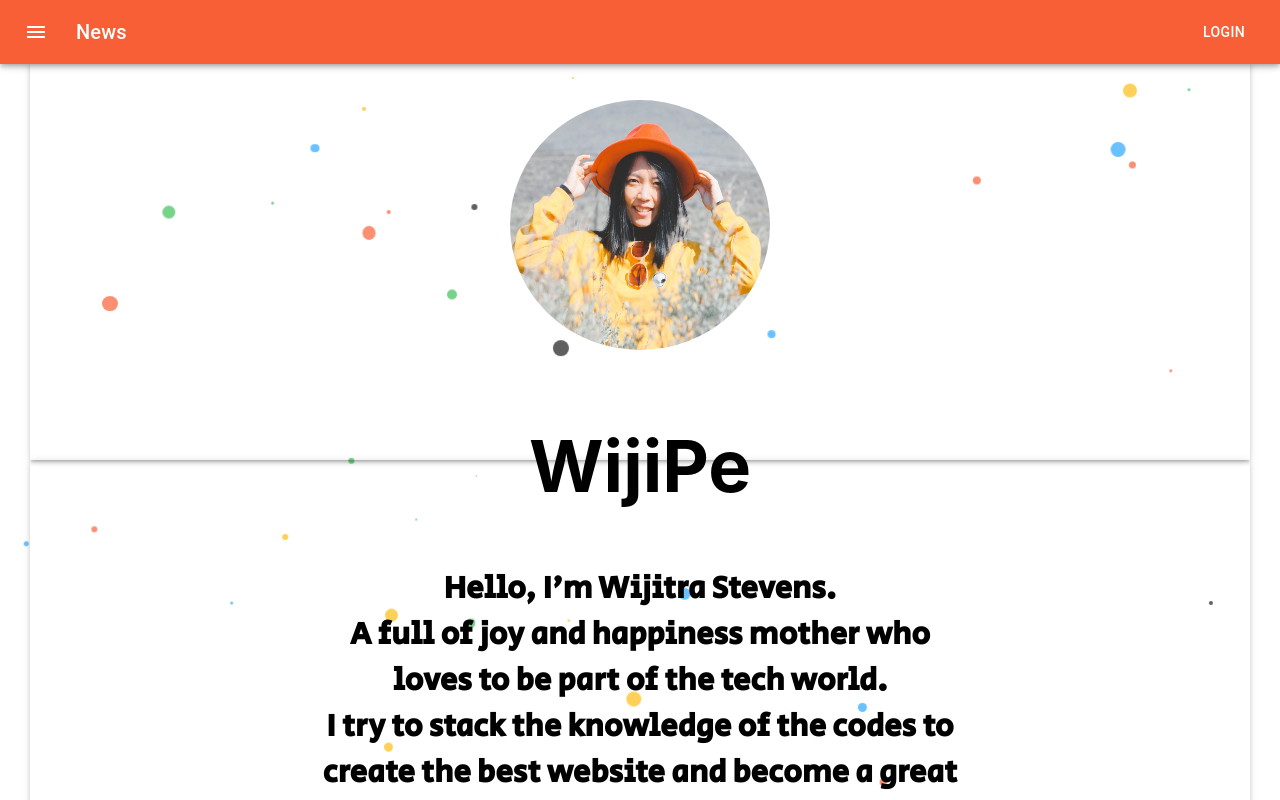
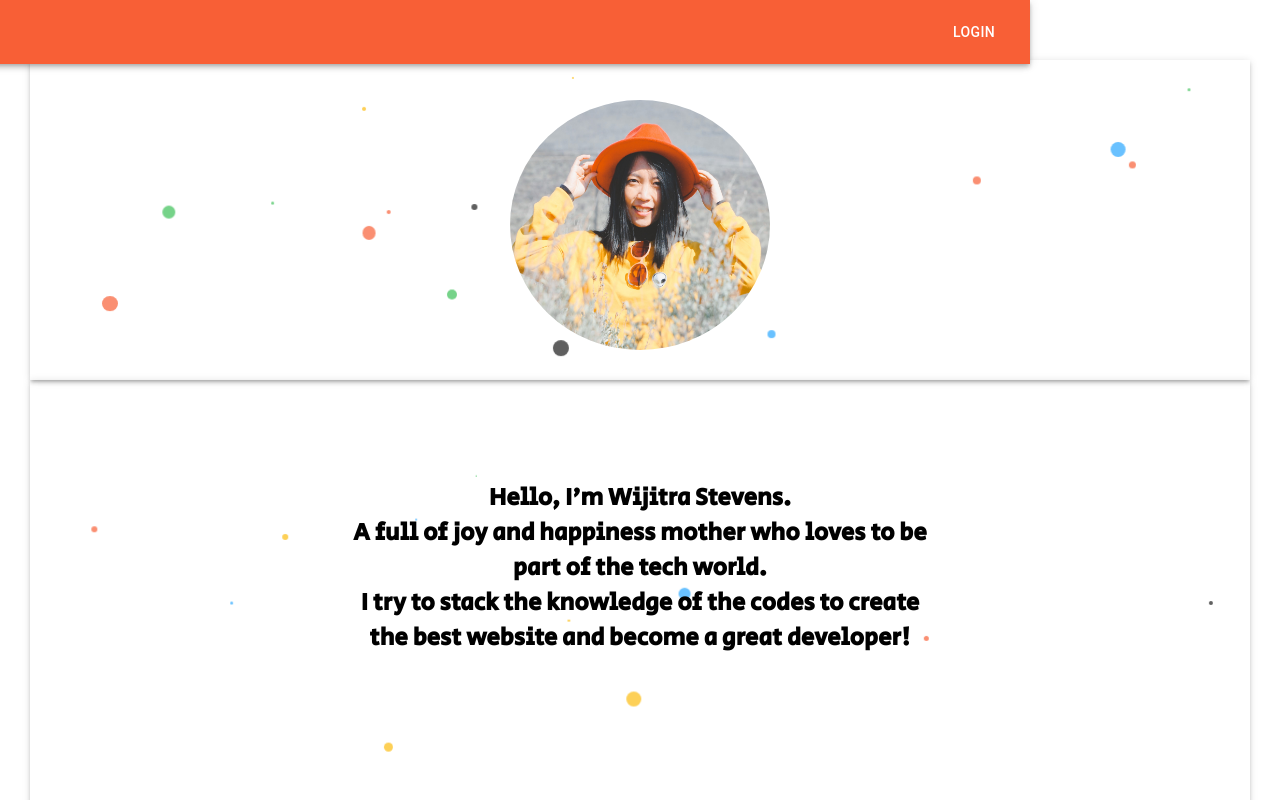
Before and after one commit to WijiPe/my-portfolio, a Next.js app: page / in a window 1280 px wide. Shown: the top 800 px of the page. Built offline with nearby package versions, Linux system fonts and the light colour scheme.

Commit message:
install mui makeStyles

```diff
--- a/components/Header.js
+++ b/components/Header.js
@@ -6,15 +6,27 @@ import IconButton from '@mui/material/IconButton';
 import MenuIcon from '@mui/icons-material/Menu';
 import Box from '@mui/material/Box';
 import Button from '@mui/material/Button';
+import { makeStyles } from '@mui/styles';
 
+const useStyles = makeStyles((theme) => {
+    return{
+        appbar:{
+            width: '70%',
+            position: "fixed",
+            marginRight: 250
+        },
+        // toolbar: theme.mixins.toolbar
+    }
+})
 
   export default function Header() {
+    const classes = useStyles();
     return (
-      <Box sx={{
+        <div className={classes.toolbar}>
+            <Box sx={{
         flexGrow: 1,
-
         }}>
-        <AppBar position="fixed" style={{backgroundColor:'#F85F36'}}>
+        <AppBar className={classes.appbar} style={{backgroundColor:'#F85F36'}} >
           <Toolbar>
             <IconButton
               size="large"
@@ -32,5 +44,8 @@ import Button from '@mui/material/Button';
           </Toolbar>
         </AppBar>
       </Box>
+
+        </div>
+
     );
   }
--- a/package.json
+++ b/package.json
@@ -12,7 +12,8 @@
     "@emotion/react": "^11.10.0",
     "@emotion/styled": "^11.10.0",
     "@mui/icons-material": "^5.8.4",
-    "@mui/material": "^5.9.3",
+    "@mui/material": "^5.10.0",
+    "@mui/styles": "^5.9.3",
     "next": "12.2.3",
     "react": "18.2.0",
     "react-dom": "18.2.0",
--- a/pages/_app.js
+++ b/pages/_app.js
@@ -5,7 +5,7 @@ const showBall = () => {
 
   const colors = ["#3CC157", "#2AA7FF", "#1B1B1B", "#FCBC0F", "#F85F36"];
 
-  const numBalls = 40;
+  const numBalls = 30;
   const balls = [];
 
   for (let i = 0; i < numBalls; i++) {
--- a/pages/index.js
+++ b/pages/index.js
@@ -31,7 +31,7 @@ export default function Home() {
         sx={{
           boxShadow: 3,
           // width: '100%',
-          height: '25rem',
+          height: '20rem',
           textAlign: 'center',
           p: 5,
           fontSize: '3rem',
@@ -43,7 +43,6 @@ export default function Home() {
               height={250}
               className={styles.round}
             />
-        <h2>WijiPe</h2>
       </Box>
       <Box
         sx={{
@@ -54,12 +53,12 @@ export default function Home() {
           // color: (theme) =>
           // theme.palette.mode === 'dark' ? 'grey.300' : 'grey.800',
           p: 10,
-          pl: 35,
-          pr: 35,
+          pl: 40,
+          pr: 40,
           // m: 15,
           // ml:60,
           textAlign: 'center',
-          fontSize: '1.3rem',
+          fontSize: '1rem',
           fontWeight: '700',
           // border: 1,
           position: 'relative',
```
Also changed, not shown: 1 other file (tests, documents, lock files or other folders).
